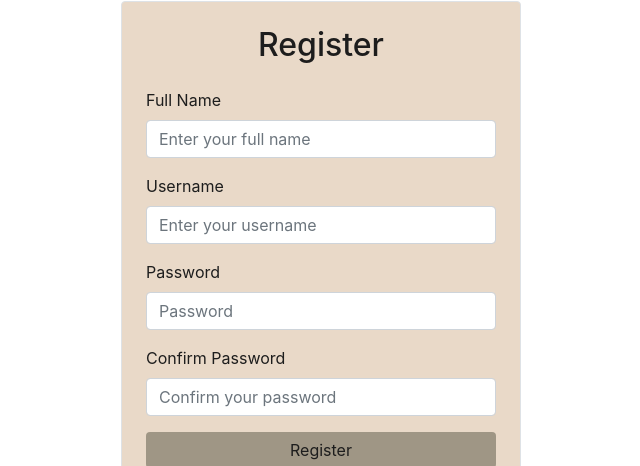
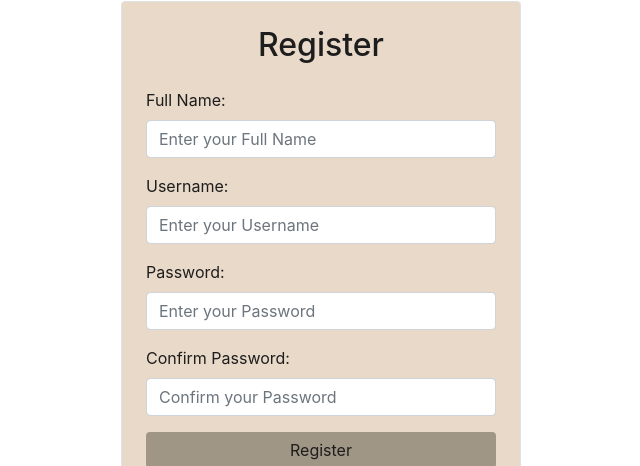
Before and after one commit to Nahhmiehh/management-system, a React (Vite) app: page /registration in a window 1280 px wide. Shown: the part 125-591 px from the top of the page, without its empty margins (319-959 px from the left). Built offline with nearby package versions, Linux system fonts and the light colour scheme.

Commit message:
Commit Commit

```diff
--- a/src/pages/registration.jsx
+++ b/src/pages/registration.jsx
@@ -34,12 +34,12 @@ const Registration = () => {
                 <h2 className="text-center mb-4">Register</h2>
 
                 <div className="form-group mb-3">
-                    <label htmlFor="name">Full Name</label>
+                    <label htmlFor="name">Full Name: </label>
                     <input
                         type="text"
                         className="form-control"
                         id="fullName"
-                        placeholder="Enter your full name"
+                        placeholder="Enter your Full Name"
                         value={fullName}
                         onChange={(e) => setFullName(e.target.value)}
                         required
@@ -47,12 +47,12 @@ const Registration = () => {
                 </div>
 
                 <div className="form-group mb-3">
-                    <label htmlFor="username">Username</label>
+                    <label htmlFor="username">Username: </label>
                     <input
                         type="text"
                         className="form-control"
                         id="username"
-                        placeholder="Enter your username"
+                        placeholder="Enter your Username"
                         value={username}
                         onChange={(e) => setUsername(e.target.value)}
                         required
@@ -60,12 +60,12 @@ const Registration = () => {
                 </div>
 
                 <div className="form-group mb-3">
-                    <label htmlFor="password">Password</label>
+                    <label htmlFor="password">Password: </label>
                     <input
                         type="password"
                         className="form-control"
                         id="password"
-                        placeholder="Password"
+                        placeholder="Enter your Password"
                         value={password}
                         onChange={(e) => setPassword(e.target.value)}
                         required
@@ -73,12 +73,12 @@ const Registration = () => {
                 </div>
 
                 <div className="form-group mb-3">
-                    <label htmlFor="confirmPassword">Confirm Password</label>
+                    <label htmlFor="confirmPassword">Confirm Password: </label>
                     <input
                         type="password"
                         className="form-control"
                         id="confirmPassword"
-                        placeholder="Confirm your password"
+                        placeholder="Confirm your Password"
                         value={confirmPassword}
                         onChange={(e) => setConfirmPassword(e.target.value)}
                         required
```
